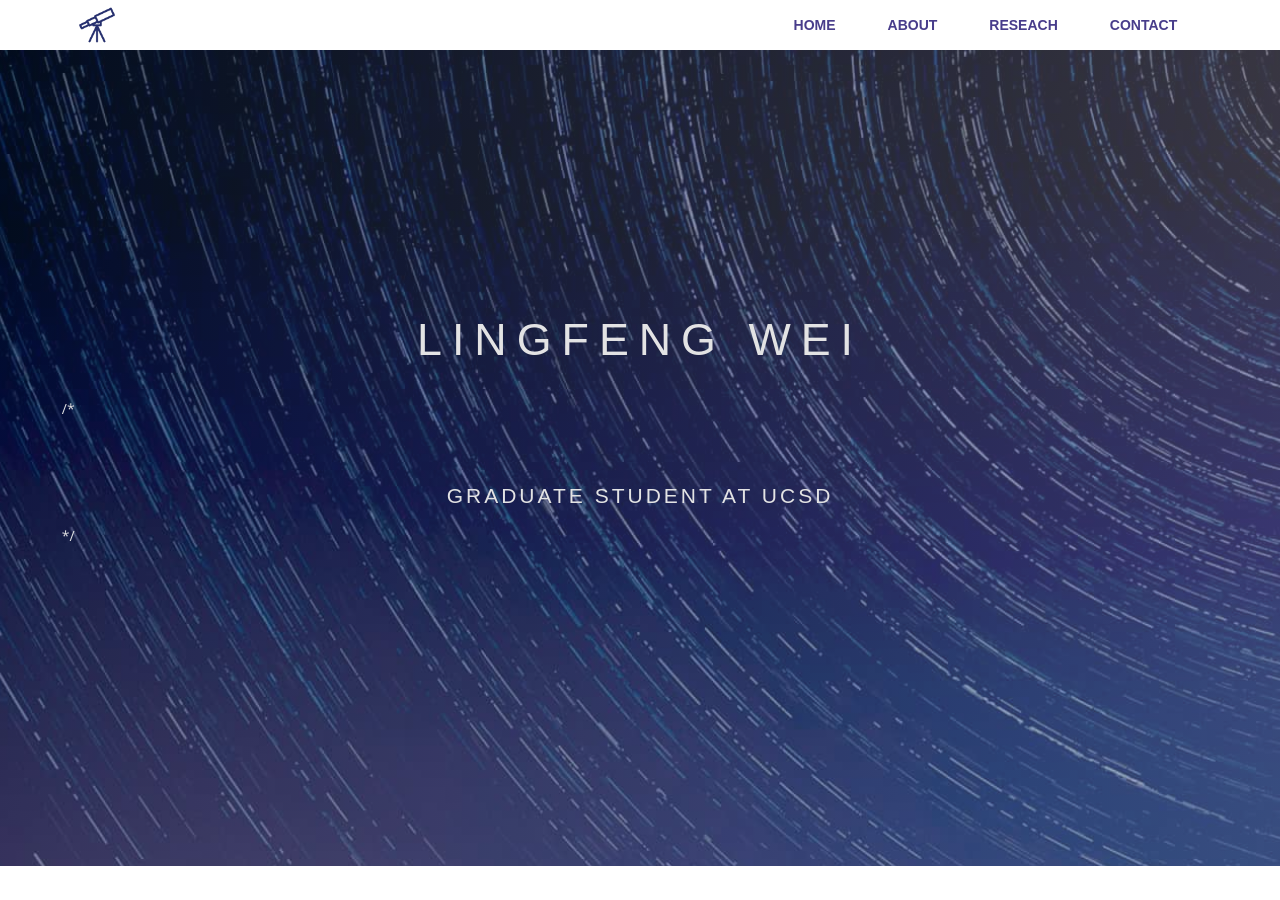
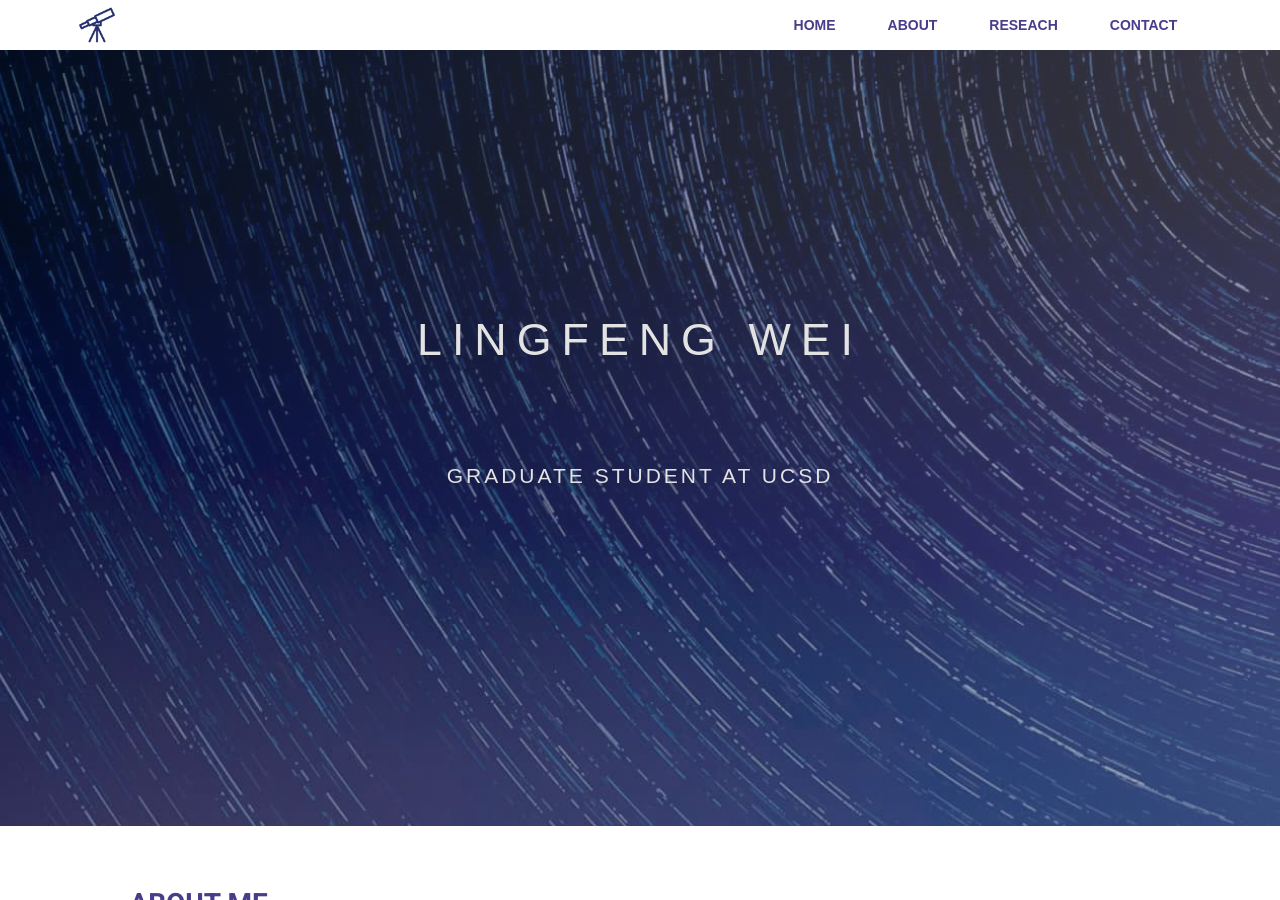
Before and after one commit to wei-lingfeng/lingfeng-wei.github.io, a Jekyll site: the page built from index.html, in a window 1280 px wide and 900 px high. Built offline with Jekyll 4.4.1, drawn with Linux system fonts in a browser that asks for light colours; nearby versions of some CDN libraries; some web fonts are replaced.

Commit message:
Update index.html

```diff
--- a/index.html
+++ b/index.html
@@ -11,7 +11,7 @@
       <div class="col-md-10 col-md-offset-2">
         <div class="block">
           <h1 class="animated fadeInUp">LINGFENG WEI</h1>
-          /*<p class="animated fadeInUp">GRADUATE STUDENT AT UCSD</p>*/
+          <p class="animated fadeInUp">GRADUATE STUDENT AT UCSD</p>
         </div>
       </div>
     </div>
```
